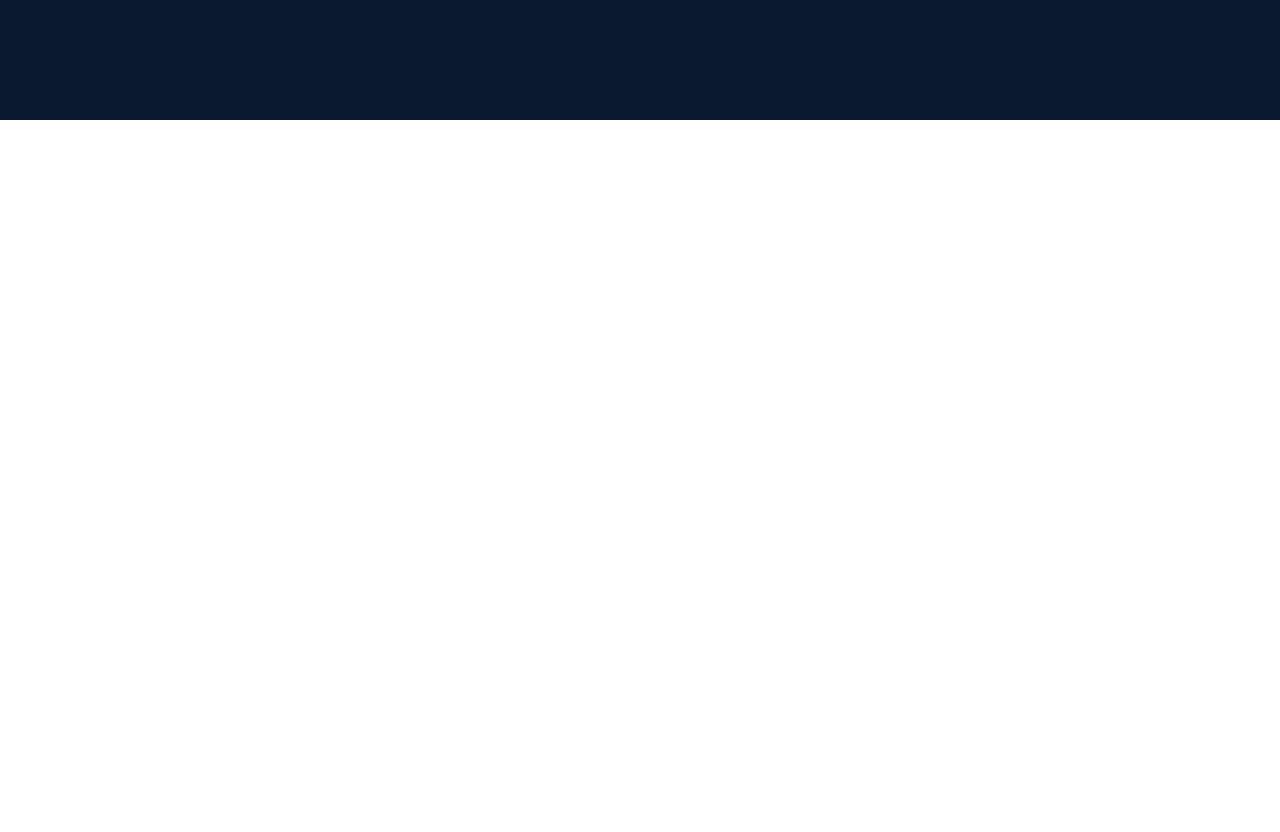
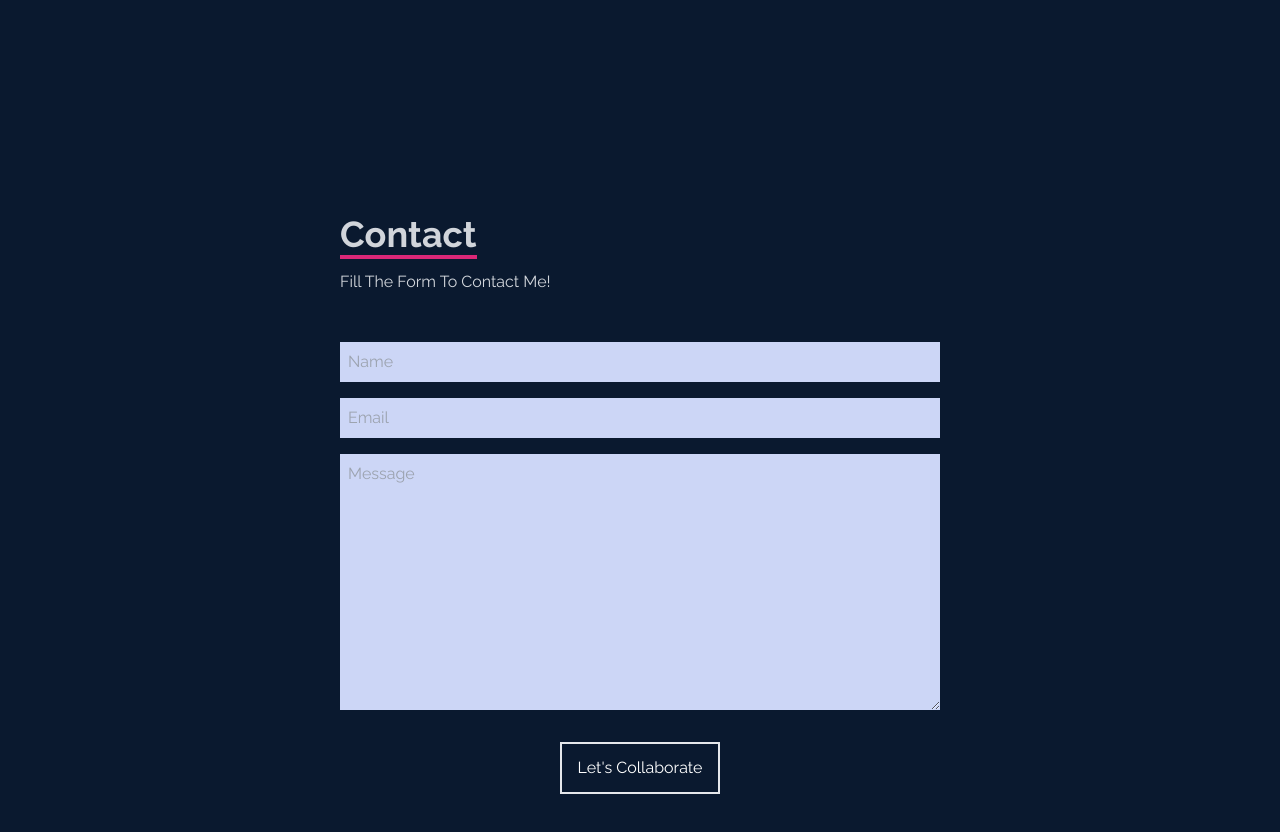
Before and after one commit to Kev-Villegas/personal-portfolio, a React (Vite) app: page / in a window 1280 px wide. Shown: the part 3080-3912 px from the top of the page. Before the commit the page ends 3200 px from the top, so only its background shows below. Built offline with nearby package versions, Linux system fonts and the light colour scheme.

Commit message:
Create the contact component

```diff
--- a/src/App.jsx
+++ b/src/App.jsx
@@ -1,4 +1,5 @@
 import About from './components/About';
+import Contact from './components/Contact';
 import Home from './components/Home';
 import Navbar from './components/Navbar';
 import Skills from './components/Skills';
@@ -12,6 +13,7 @@ function App() {
       <About />
       <Skills />
       <Work />
+      <Contact />
     </div>
   );
 }
--- /dev/null
+++ b/src/components/Contact.jsx
@@ -0,0 +1,93 @@
+import { z } from 'zod';
+import { useForm } from 'react-hook-form';
+import { zodResolver } from '@hookform/resolvers/zod';
+import Swal from 'sweetalert2';
+
+const Contact = () => {
+  const schema = z.object({
+    name: z
+      .string()
+      .min(4, { message: 'Name must be at least 4 characters!' })
+      .max(18),
+    email: z.string().email().min(6).max(60),
+    message: z
+      .string()
+      .min(15, { message: 'Message needs a minimum of 15 characters!' })
+      .max(200),
+  });
+
+  const {
+    register,
+    handleSubmit,
+    formState: { errors },
+    reset,
+  } = useForm({
+    resolver: zodResolver(schema),
+  });
+
+  const submitData = (data) => {
+    console.log('It Worked', data);
+    fetch('https://getform.io/f/3055c8c3-8dac-4326-8bc5-1232396d5bf5', {
+      method: 'POST',
+      headers: {
+        'Content-Type': 'application/json',
+      },
+      body: JSON.stringify(data),
+    })
+      .then(reset())
+      .finally(
+        Swal.fire({
+          icon: 'success',
+          title: 'Your message has been send',
+          showConfirmButton: false,
+          timer: 1500,
+        })
+      );
+  };
+
+  return (
+    <div
+      name='contact'
+      className='w-full h-screen bg-[#0a192f] flex justify-center items-center p-4'
+    >
+      <form
+        method='POST'
+        action='https://getform.io/f/a699a1b2-f225-434e-b317-1fbbde8e006c'
+        className='flex flex-col max-w-[600px] w-full'
+      >
+        <div className='pb-8'>
+          <p className='text-4xl font-bold inline border-b-4 border-pink-600 text-gray-300'>
+            Contact
+          </p>
+          <p className='text-gray-300 py-4'>Fill The Form To Contact Me!</p>
+        </div>
+        <input
+          className='bg-[#ccd6f6] p-2'
+          type='text'
+          placeholder='Name'
+          name='name'
+          rounded-sm
+        />
+        <input
+          className='my-4 p-2 bg-[#ccd6f6]'
+          type='email'
+          placeholder='Email'
+          name='email'
+          rounded-sm
+        />
+        <textarea
+          rounded-sm
+          className='bg-[#ccd6f6] p-2'
+          name='message'
+          rows='10'
+          placeholder='Message'
+        ></textarea>
+        <button className='text-white border-2 hover:bg-pink-600 hover:border-pink-600 px-4 py-3 my-8 mx-auto flex items-center'>
+          Let's Collaborate
+        </button>
+      </form>
+    </div>
+  );
+};
+
+export default Contact;
```
